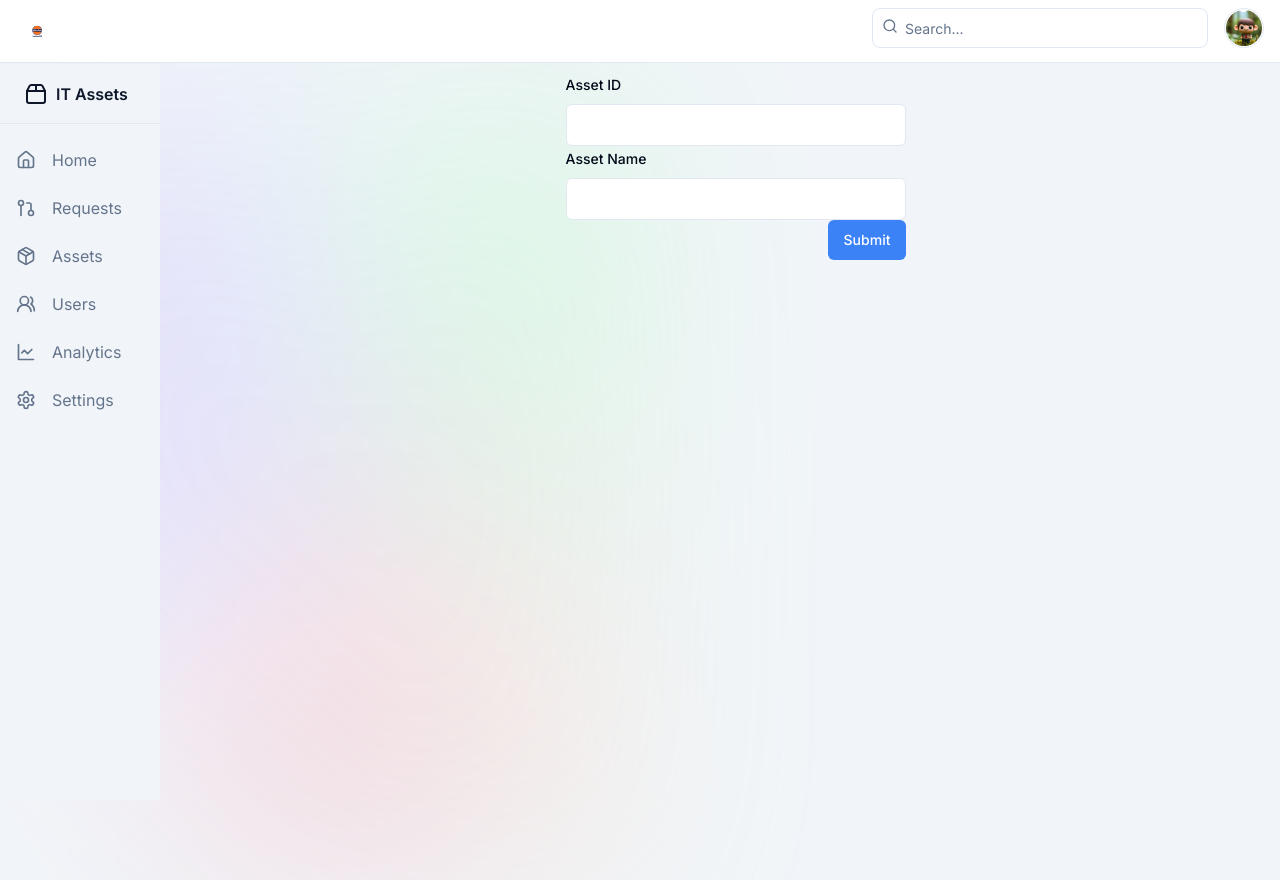
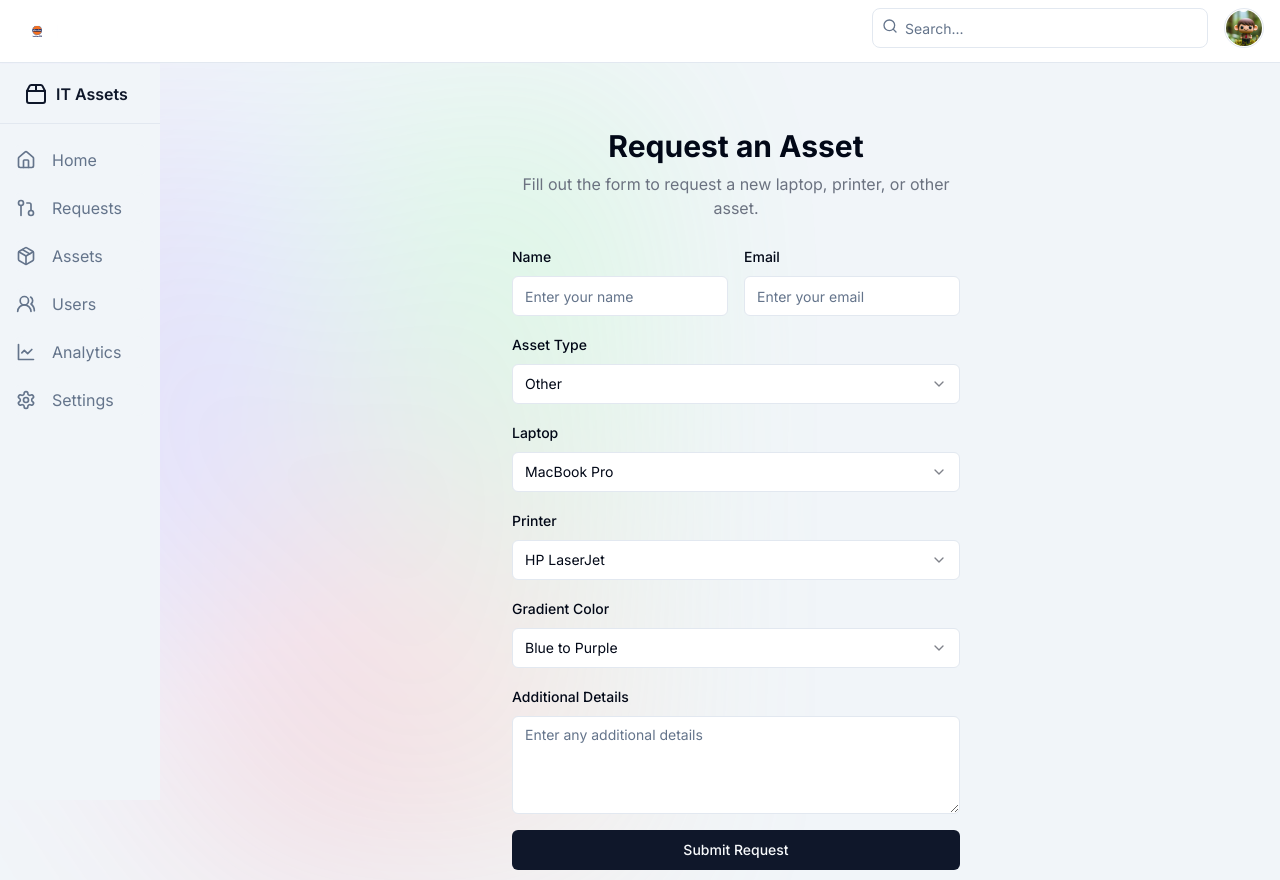
Before and after one commit to AbhikshaGoel/assets-inventory, a Next.js app: page /assetRequest in a window 1280 px wide. Built offline with nearby package versions, Linux system fonts and the light colour scheme.

Commit message:
ui changes

```diff
--- a/components/assetRequestForm.tsx
+++ b/components/assetRequestForm.tsx
@@ -1,92 +1,114 @@
 import React from "react";
-import * as z from "zod";
-import { useForm } from "react-hook-form";
-import { zodResolver } from "@hookform/resolvers/zod";
+
+/**
+ * v0 by Vercel.
+ * @see https://v0.dev/t/BYBZaA3KIDa
+ * Documentation: https://v0.dev/docs#integrating-generated-code-into-your-nextjs-app
+ */
+import { Label } from "@/components/ui/label";
+import { Input } from "@/components/ui/input";
 import {
-  Form,
-  FormField,
-  FormItem,
-  FormLabel,
-  FormMessage,
-} from "@/components/ui/form";
-import {
+  SelectValue,
+  SelectTrigger,
+  SelectItem,
+  SelectContent,
   Select,
-  SelectContent,
-  SelectItem,
-  SelectTrigger,
-  SelectValue,
 } from "@/components/ui/select";
+import { Textarea } from "@/components/ui/textarea";
 import { Button } from "@/components/ui/button";
 
-interface AssetRequestProps {
-  asset_category_id: number;
-}
-
-const formSchema = z.object({
-  asset_id: z.string().min(0).default(""),
-  asset_name: z.string().min(1),
-});
-
-const AssetRequestForm = ({ asset_category_id }: AssetRequestProps) => {
-  const form = useForm<z.infer<typeof formSchema>>({
-    resolver: zodResolver(formSchema),
-    defaultValues: {
-      asset_id: "",
-      asset_name: "",
-    },
-  });
-
-  const onSubmit = (data: z.infer<typeof formSchema>) => {
-    // Handle form submission here
-    console.log("Form data:", data);
-  };
-
+export default function Component() {
   return (
-    <div className="h-full p-2 space-y-2 max-w-3xl mx-auto">
-      <Form {...form}>
-        <form onSubmit={form.handleSubmit(onSubmit)}>
-          <FormItem>
-            <FormLabel>Asset ID</FormLabel>
-            <FormField
-              control={form.control}
-              name="asset_id"
-              render={({ field }) => (
-                <input
-                  type="text"
-                  {...field}
-                  className="w-full border rounded-md py-2 px-3"
-                />
-              )}
+    <div className="mt-16 mx-auto max-w-md space-y-6">
+      <div className="space-y-2 text-center">
+        <h1 className="text-3xl font-bold">Request an Asset</h1>
+        <p className="text-gray-500 dark:text-gray-400">
+          Fill out the form to request a new laptop, printer, or other asset.
+        </p>
+      </div>
+      <form className="space-y-4">
+        <div className="grid grid-cols-2 gap-4">
+          <div className="space-y-2">
+            <Label htmlFor="name">Name</Label>
+            <Input id="name" placeholder="Enter your name" required />
+          </div>
+          <div className="space-y-2">
+            <Label htmlFor="email">Email</Label>
+            <Input
+              id="email"
+              placeholder="Enter your email"
+              required
+              type="email"
             />
-            <FormMessage />
-          </FormItem>
-          <FormItem>
-            <FormLabel>Asset Name</FormLabel>
-            <FormField
-              control={form.control}
-              name="asset_name"
-              render={({ field }) => (
-                <input
-                  type="text"
-                  {...field}
-                  className="w-full border rounded-md py-2 px-3"
-                />
-              )}
-            />
-            <FormMessage />
-          </FormItem>
-          <div className="flex justify-end">
-            <Button
-              type="submit"
-              className="bg-blue-500 text-white py-2 px-4 rounded-md hover:bg-blue-600"
-            >
-              Submit
-            </Button>
           </div>
-        </form>
-      </Form>
+        </div>
+        <div className="space-y-2">
+          <Label htmlFor="asset-type">Asset Type</Label>
+          <Select defaultValue="other">
+            <SelectTrigger>
+              <SelectValue placeholder="Select asset type" />
+            </SelectTrigger>
+            <SelectContent>
+              <SelectItem value="laptop">Laptop</SelectItem>
+              <SelectItem value="printer">Printer</SelectItem>
+              <SelectItem value="other">Other</SelectItem>
+            </SelectContent>
+          </Select>
+        </div>
+        <div className="space-y-2">
+          <Label htmlFor="laptop">Laptop</Label>
+          <Select defaultValue="macbook-pro">
+            <SelectTrigger>
+              <SelectValue placeholder="Select laptop model" />
+            </SelectTrigger>
+            <SelectContent>
+              <SelectItem value="macbook-pro">MacBook Pro</SelectItem>
+              <SelectItem value="macbook-air">MacBook Air</SelectItem>
+              <SelectItem value="dell-xps">Dell XPS</SelectItem>
+              <SelectItem value="hp-spectre">HP Spectre</SelectItem>
+            </SelectContent>
+          </Select>
+        </div>
+        <div className="space-y-2">
+          <Label htmlFor="printer">Printer</Label>
+          <Select defaultValue="hp-laserjet">
+            <SelectTrigger>
+              <SelectValue placeholder="Select printer model" />
+            </SelectTrigger>
+            <SelectContent>
+              <SelectItem value="hp-laserjet">HP LaserJet</SelectItem>
+              <SelectItem value="canon-pixma">Canon PIXMA</SelectItem>
+              <SelectItem value="epson-ecotank">Epson EcoTank</SelectItem>
+              <SelectItem value="brother-mfc">Brother MFC</SelectItem>
+            </SelectContent>
+          </Select>
+        </div>
+        <div className="space-y-2">
+          <Label htmlFor="gradient">Gradient Color</Label>
+          <Select defaultValue="blue-to-purple">
+            <SelectTrigger>
+              <SelectValue placeholder="Select gradient color" />
+            </SelectTrigger>
+            <SelectContent>
+              <SelectItem value="blue-to-purple">Blue to Purple</SelectItem>
+              <SelectItem value="green-to-teal">Green to Teal</SelectItem>
+              <SelectItem value="red-to-orange">Red to Orange</SelectItem>
+              <SelectItem value="pink-to-red">Pink to Red</SelectItem>
+            </SelectContent>
+          </Select>
+        </div>
+        <div className="space-y-2">
+          <Label htmlFor="details">Additional Details</Label>
+          <Textarea
+            id="details"
+            placeholder="Enter any additional details"
+            rows={4}
+          />
+        </div>
+        <Button className="w-full" type="submit">
+          Submit Request
+        </Button>
+      </form>
     </div>
   );
-};
-
-export default AssetRequestForm;
+}
```
